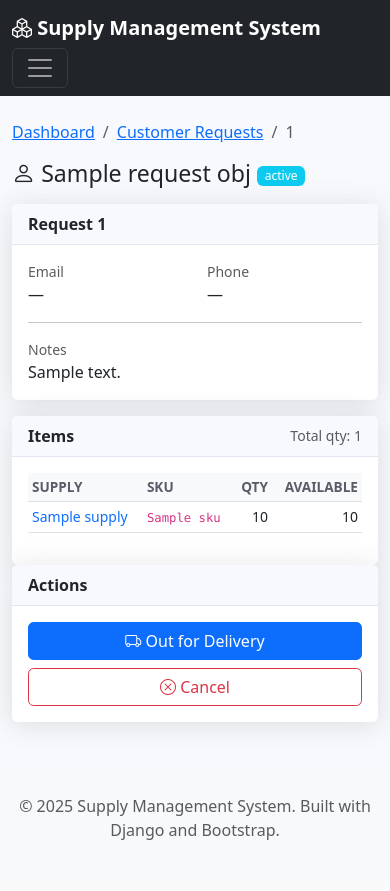
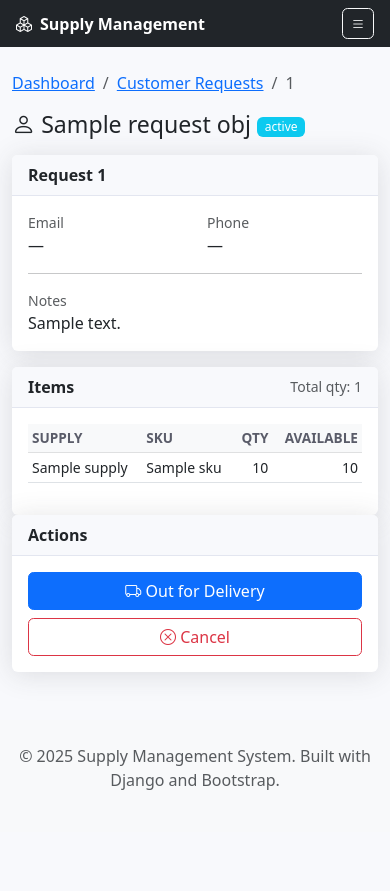
Before and after one commit to bryanmisa/supply_management_system, a Django app: template templates/supplies/customer_portal/request_detail.html in a window 390 px wide. Before the commit the page ends 840 px from the top, so only its background shows below. Run offline with Django 3.2, Linux system fonts and the light colour scheme; the template is opened without the code that fills it: most values are stand-ins (such as "Sample title", 1, 10 or a date in 2020).

Commit message:
Refactors layout for sidebar navigation and role-based access
Improves user experience with a responsive sidebar and mobile offcanvas navigation.
Refines layout and CSS for better role-based menu visibility.
Adjusts supply detail access to restrict by manager role.
Simplifies customer dashboard by removing supply browsing links.
Shows supply detail links only for authorized users in request details.

```diff
--- a/static/css/custom.css
+++ b/static/css/custom.css
@@ -199,3 +199,88 @@ footer {
         box-shadow: none !important;
     }
 }
+
+/* Sidebar layout */
+.app {
+    min-height: 100vh;
+}
+
+.sidebar {
+    width: 260px;
+    min-height: 100vh;
+    position: sticky;
+    top: 0;
+}
+
+.sidebar .nav-link {
+    padding: 0.5rem 0.75rem;
+    border-radius: 0.35rem;
+}
+
+.sidebar .nav-link:hover,
+.sidebar .nav-link.active {
+    background: rgba(255,255,255,0.1);
+    color: #fff !important;
+}
+
+.sidebar .sidebar-header {
+    background: rgba(255,255,255,0.05);
+}
+
+.sidebar hr {
+    opacity: 0.15;
+}
+
+.sidebar-account {
+    background: rgba(255,255,255,0.05);
+}
+
+.brand-text,
+.link-text {
+    white-space: nowrap;
+}
+
+/* Mobile header */
+.mobile-header {
+    position: sticky;
+    top: 0;
+    z-index: 1035;
+}
+
+/* Offcanvas adjustments */
+.offcanvas.offcanvas-start {
+    width: 280px;
+}
+
+.offcanvas .offcanvas-header {
+    background: rgba(255,255,255,0.02);
+}
+
+/* Keep .sidebar styles for desktop */
+.sidebar {
+    width: 260px;
+    min-height: 100vh;
+    position: sticky;
+    top: 0;
+}
+
+/* On small screens, stack layout and ensure content is full width */
+@media (max-width: 991.98px) {
+    .app {
+        flex-direction: column;
+    }
+
+    /* Hide desktop sidebar */
+    .sidebar {
+        display: none;
+    }
+
+    .offcanvas {
+        height: 100vh;
+    }
+
+    .brand-text,
+    .link-text {
+        white-space: normal;
+    }
+}
--- a/supplies/views.py
+++ b/supplies/views.py
@@ -210,7 +210,7 @@ def supply_list(request):
     })
 
 
-@login_required
+@manager_required
 def supply_detail(request, supply_id):
     """View supply details and stock movements."""
     supply = get_object_or_404(Supply, id=supply_id)
--- a/templates/base.html
+++ b/templates/base.html
@@ -16,142 +16,128 @@
     {% block extra_css %}{% endblock %}
 </head>
 <body>
-    <!-- Navigation -->
-    <nav class="navbar navbar-expand-lg navbar-dark bg-dark">
-        <div class="container-fluid">
-            <a class="navbar-brand" href="{% url 'dashboard' %}">
-                <i class="bi bi-boxes"></i>
-                Supply Management System
+    <!-- Mobile header / hamburger (visible < lg) -->
+    <div class="mobile-header d-lg-none bg-dark text-white">
+        <div class="d-flex justify-content-between align-items-center px-3 py-2">
+            <a class="text-white text-decoration-none fw-bold" href="{% url 'dashboard' %}">
+                <i class="bi bi-boxes me-2"></i>Supply Management
             </a>
+            <button class="btn btn-outline-light btn-sm" type="button" data-bs-toggle="offcanvas" data-bs-target="#mobileSidebar" aria-controls="mobileSidebar">
+                <i class="bi bi-list"></i>
+            </button>
+        </div>
+    </div>
 
-            <button class="navbar-toggler" type="button" data-bs-toggle="collapse" data-bs-target="#navbarNav">
-                <span class="navbar-toggler-icon"></span>
-            </button>
+    <div class="app d-flex">
+        <!-- Desktop Sidebar (hidden on small screens) -->
+        <nav class="sidebar bg-dark text-white d-none d-lg-flex flex-column">
+            <div class="sidebar-header px-3 py-3">
+                <a class="sidebar-brand d-flex align-items-center text-decoration-none text-white" href="{% url 'dashboard' %}">
+                    <i class="bi bi-boxes me-2"></i>
+                    <span class="brand-text">Supply Management System</span>
+                </a>
+            </div>
+            <hr class="text-secondary my-0">
+            <div class="sidebar-scroll flex-grow-1">
+                <ul class="nav flex-column px-2 py-2">
+                    {% if request.user.is_authenticated %}
+                        {% if request.user.is_superuser or request.user.profile.is_manager %}
+                            <li class="nav-item text-uppercase small text-secondary px-2 mt-2 mb-1">Manager</li>
+                            <li class="nav-item">
+                                <a class="nav-link text-white-50 d-flex align-items-center" href="{% url 'manager_dashboard' %}">
+                                    <i class="bi bi-speedometer2 me-2"></i><span class="link-text">Dashboard</span>
+                                </a>
+                            </li>
 
-            <div class="collapse navbar-collapse" id="navbarNav">
-                <ul class="navbar-nav me-auto">
-                    {% if request.user.is_authenticated %}
-                        <!-- Dashboard Link for Managers and Superusers -->
-                        {% if request.user.is_superuser or request.user.profile.is_manager %}
+                            <li class="nav-item text-uppercase small text-secondary px-2 mt-3 mb-1">Supplies</li>
                             <li class="nav-item">
-                                <a class="nav-link {% if request.resolver_match.url_name == 'manager_dashboard' %}active{% endif %}"
-                                   href="{% url 'manager_dashboard' %}">
-                                    <i class="bi bi-speedometer2"></i> Dashboard
+                                <a class="nav-link text-white-50 d-flex align-items-center" href="{% url 'supply_list' %}">
+                                    <i class="bi bi-box-seam me-2"></i><span class="link-text">All Supplies</span>
+                                </a>
+                            </li>
+                            <li class="nav-item">
+                                <a class="nav-link text-white-50 d-flex align-items-center" href="{% url 'supply_create' %}">
+                                    <i class="bi bi-plus-circle me-2"></i><span class="link-text">Add New Supply</span>
+                                </a>
+                            </li>
+                            <li class="nav-item">
+                                <a class="nav-link text-white-50 d-flex align-items-center" href="{% url 'low_stock_report' %}">
+                                    <i class="bi bi-exclamation-triangle me-2"></i><span class="link-text">Low Stock Report</span>
+                                </a>
+                            </li>
+
+                            <!-- categories / suppliers / orders (keep existing links) -->
+                        {% endif %}
+
+                        {% if request.user.is_superuser or request.user.profile.is_customer %}
+                            <li class="nav-item text-uppercase small text-secondary px-2 mt-4 mb-1">Customer</li>
+                            <li class="nav-item">
+                                <a class="nav-link text-white-50 d-flex align-items-center" href="{% url 'customer_request_create' %}">
+                                    <i class="bi bi-bag-plus me-2"></i><span class="link-text">New Request</span>
+                                </a>
+                            </li>
+                            <li class="nav-item">
+                                <a class="nav-link text-white-50 d-flex align-items-center" href="{% url 'customer_my_requests' %}">
+                                    <i class="bi bi-list-check me-2"></i><span class="link-text">My Requests</span>
                                 </a>
                             </li>
                         {% endif %}
-                    {% endif %}
-
-                    {% if request.user.is_authenticated %}
-                        <!-- Manager Navigation (for Managers and Superusers) -->
-                        {% if request.user.is_superuser or request.user.profile.is_manager %}
-                            <li class="nav-item dropdown">
-                                <a class="nav-link dropdown-toggle" href="#" role="button" data-bs-toggle="dropdown">
-                                    <i class="bi bi-box-seam"></i> Supplies
-                                </a>
-                                <ul class="dropdown-menu">
-                                    <li><a class="dropdown-item" href="{% url 'supply_list' %}">All Supplies</a></li>
-                                    <li><a class="dropdown-item" href="{% url 'supply_create' %}">Add New Supply</a></li>
-                                    <li><hr class="dropdown-divider"></li>
-                                    <li><a class="dropdown-item" href="{% url 'low_stock_report' %}">Low Stock Report</a></li>
-                                    <li><a class="dropdown-item" href="{% url 'customer_request_list' %}">Customer Requests</a></li>
-                                </ul>
-                            </li>
-                            <li class="nav-item dropdown">
-                                <a class="nav-link dropdown-toggle" href="#" role="button" data-bs-toggle="dropdown">
-                                    <i class="bi bi-tags"></i> Categories
-                                </a>
-                                <ul class="dropdown-menu">
-                                    <li><a class="dropdown-item" href="{% url 'category_list' %}">All Categories</a></li>
-                                    <li><a class="dropdown-item" href="{% url 'category_create' %}">Add New Category</a></li>
-                                </ul>
-                            </li>
-                            <li class="nav-item dropdown">
-                                <a class="nav-link dropdown-toggle" href="#" role="button" data-bs-toggle="dropdown">
-                                    <i class="bi bi-truck"></i> Suppliers
-                                </a>
-                                <ul class="dropdown-menu">
-                                    <li><a class="dropdown-item" href="{% url 'supplier_list' %}">All Suppliers</a></li>
-                                    <li><a class="dropdown-item" href="{% url 'supplier_create' %}">Add New Supplier</a></li>
-                                </ul>
-                            </li>
-                            <li class="nav-item dropdown">
-                                <a class="nav-link dropdown-toggle" href="#" role="button" data-bs-toggle="dropdown">
-                                    <i class="bi bi-cart"></i> Purchase Orders
-                                </a>
-                                <ul class="dropdown-menu">
-                                    <li><a class="dropdown-item" href="{% url 'purchase_order_list' %}">All Orders</a></li>
-                                    <li><a class="dropdown-item" href="{% url 'purchase_order_create' %}">Create New Order</a></li>
-                                    <li><hr class="dropdown-divider"></li>
-                                    <li><a class="dropdown-item" href="{% url 'purchase_order_list' %}?status=PENDING">Pending Orders</a></li>
-                                    <li><a class="dropdown-item" href="{% url 'purchase_order_list' %}?status=SENT">Sent Orders</a></li>
-                                </ul>
-                            </li>
-                        {% endif %}
-
-                        <!-- Customer Navigation (for Customers and Superusers) -->
-                        {% if request.user.is_superuser or request.user.profile.is_customer %}
-                            <li class="nav-item">
-                                <a class="nav-link" href="{% url 'supply_list' %}">
-                                    <i class="bi bi-box-seam"></i> View Supplies
-                                </a>
-                            </li>
-                            <li class="nav-item dropdown">
-                                <a class="nav-link dropdown-toggle" href="#" role="button" data-bs-toggle="dropdown">
-                                    <i class="bi bi-bag"></i> My Requests
-                                </a>
-                                <ul class="dropdown-menu">
-                                    <li><a class="dropdown-item" href="{% url 'customer_request_create' %}">New Request</a></li>
-                                    <li><a class="dropdown-item" href="{% url 'customer_my_requests' %}">View All Requests</a></li>
-                                </ul>
-                            </li>
-                        {% endif %}
-                    {% endif %}
-                </ul>
-
-                <!-- User Account Section -->
-                <ul class="navbar-nav ms-auto">
-                    {% if request.user.is_authenticated %}
-                        <li class="nav-item dropdown">
-                            <a class="nav-link dropdown-toggle" href="#" role="button" data-bs-toggle="dropdown">
-                                <i class="bi bi-person-circle"></i>
-                                {{ request.user.get_full_name|default:request.user.username }}
-                                {% if request.user.is_superuser %}
-                                    <span class="badge bg-danger">Admin</span>
-                                {% else %}
-                                    <span class="badge bg-secondary">{{ request.user.profile.get_role_display }}</span>
-                                {% endif %}
-                            </a>
-                            <ul class="dropdown-menu">
-                                {% if request.user.is_superuser %}
-                                    <li><a class="dropdown-item" href="/admin/" target="_blank">
-                                        <i class="bi bi-gear"></i> Django Admin
-                                    </a></li>
-                                    <li><hr class="dropdown-divider"></li>
-                                {% endif %}
-                                <li><a class="dropdown-item" href="{% url 'logout' %}">
-                                    <i class="bi bi-box-arrow-right"></i> Sign out
-                                </a></li>
-                            </ul>
-                        </li>
                     {% else %}
                         <li class="nav-item">
-                            <a class="nav-link" href="{% url 'login' %}">
-                                <i class="bi bi-box-arrow-in-right"></i> Sign in
-                            </a>
-                        </li>
-                        <li class="nav-item">
-                            <a class="nav-link" href="{% url 'register' %}">
-                                <i class="bi bi-person-plus"></i> Register
+                            <a class="nav-link text-white-50 d-flex align-items-center" href="{% url 'login' %}">
+                                <i class="bi bi-box-arrow-in-right me-2"></i><span class="link-text">Sign in</span>
                             </a>
                         </li>
                     {% endif %}
                 </ul>
             </div>
+            {% if request.user.is_authenticated %}
+            <div class="sidebar-account px-3 py-3 border-top border-secondary-subtle">
+                <div class="small mb-1 text-secondary">Signed in as</div>
+                <div class="fw-semibold">
+                    {{ request.user.get_full_name|default:request.user.username }}
+                    {% if request.user.is_superuser %}
+                        <span class="badge bg-danger ms-2">Admin</span>
+                    {% else %}
+                        <span class="badge bg-secondary ms-2">{{ request.user.profile.get_role_display }}</span>
+                    {% endif %}
                 </div>
+                {% if request.user.is_superuser %}
+                    <div class="mt-2">
+                        <a class="text-decoration-none text-white-50 d-flex align-items-center" href="/admin/" target="_blank">
+                            <i class="bi bi-gear me-2"></i><span class="link-text">Django Admin</span>
+                        </a>
+                    </div>
+                {% endif %}
+                <div class="mt-2">
+                    <a class="text-decoration-none text-white d-flex align-items-center" href="{% url 'logout' %}">
+                        <i class="bi bi-box-arrow-right me-2"></i><span class="link-text">Sign out</span>
+                    </a>
+                </div>
+            </div>
+            {% endif %}
         </nav>
 
-    <!-- Main Content -->
+        <!-- Mobile Offcanvas Sidebar -->
+        <div class="offcanvas offcanvas-start bg-dark text-white d-lg-none" tabindex="-1" id="mobileSidebar" aria-labelledby="mobileSidebarLabel">
+            <div class="offcanvas-header border-bottom border-secondary-subtle">
+                <h5 class="offcanvas-title text-white" id="mobileSidebarLabel"><i class="bi bi-boxes me-2"></i>Supply Management</h5>
+                <button type="button" class="btn-close btn-close-white" data-bs-dismiss="offcanvas" aria-label="Close"></button>
+            </div>
+            <div class="offcanvas-body p-0">
+                <div class="sidebar-scroll p-2">
+                    {% include 'partials/sidebar_nav.html' %}
+                </div>
+                {% if request.user.is_authenticated %}
+                <div class="sidebar-account px-3 py-3 border-top border-secondary-subtle mt-auto">
+                    {% include 'partials/sidebar_account.html' %}
+                </div>
+                {% endif %}
+            </div>
+        </div>
+
+        <!-- Main content -->
+        <main class="content flex-grow-1">
             <div class="container-fluid mt-4">
                 <!-- Messages -->
                 {% if messages %}
@@ -169,13 +155,14 @@
                 <!-- Page Content -->
                 {% block content %}{% endblock %}
             </div>
-
             <!-- Footer -->
             <footer class="bg-light text-center text-muted py-4 mt-5">
                 <div class="container">
                     <p>&copy; 2025 Supply Management System. Built with Django and Bootstrap.</p>
                 </div>
             </footer>
+        </main>
+    </div>
 
     <!-- Bootstrap JS -->
     <script src="https://cdn.jsdelivr.net/npm/bootstrap@5.3.0/dist/js/bootstrap.bundle.min.js"></script>
--- /dev/null
+++ b/templates/partials/sidebar_nav.html
@@ -0,0 +1,108 @@
+{# Sidebar navigation partial - role-based links #}
+<ul class="nav flex-column px-2 py-2">
+    {% if request.user.is_authenticated %}
+        {% if request.user.is_superuser or request.user.profile.is_manager %}
+            <li class="nav-item text-uppercase small text-secondary px-2 mt-2 mb-1">Manager</li>
+            <li class="nav-item">
+                <a class="nav-link text-white-50 d-flex align-items-center" href="{% url 'manager_dashboard' %}">
+                    <i class="bi bi-speedometer2 me-2"></i><span class="link-text">Dashboard</span>
+                </a>
+            </li>
+
+            <li class="nav-item text-uppercase small text-secondary px-2 mt-3 mb-1">Supplies</li>
+            <li class="nav-item">
+                <a class="nav-link text-white-50 d-flex align-items-center" href="{% url 'supply_list' %}">
+                    <i class="bi bi-box-seam me-2"></i><span class="link-text">All Supplies</span>
+                </a>
+            </li>
+            <li class="nav-item">
+                <a class="nav-link text-white-50 d-flex align-items-center" href="{% url 'supply_create' %}">
+                    <i class="bi bi-plus-circle me-2"></i><span class="link-text">Add New Supply</span>
+                </a>
+            </li>
+            <li class="nav-item">
+                <a class="nav-link text-white-50 d-flex align-items-center" href="{% url 'low_stock_report' %}">
+                    <i class="bi bi-exclamation-triangle me-2"></i><span class="link-text">Low Stock Report</span>
+                </a>
+            </li>
+            <li class="nav-item">
+                <a class="nav-link text-white-50 d-flex align-items-center" href="{% url 'customer_request_list' %}">
+                    <i class="bi bi-people me-2"></i><span class="link-text">Customer Requests</span>
+                </a>
+            </li>
+
+            <li class="nav-item text-uppercase small text-secondary px-2 mt-3 mb-1">Categories</li>
+            <li class="nav-item">
+                <a class="nav-link text-white-50 d-flex align-items-center" href="{% url 'category_list' %}">
+                    <i class="bi bi-tags me-2"></i><span class="link-text">All Categories</span>
+                </a>
+            </li>
+            <li class="nav-item">
+                <a class="nav-link text-white-50 d-flex align-items-center" href="{% url 'category_create' %}">
+                    <i class="bi bi-plus-circle me-2"></i><span class="link-text">Add New Category</span>
+                </a>
+            </li>
+
+            <li class="nav-item text-uppercase small text-secondary px-2 mt-3 mb-1">Suppliers</li>
+            <li class="nav-item">
+                <a class="nav-link text-white-50 d-flex align-items-center" href="{% url 'supplier_list' %}">
+                    <i class="bi bi-truck me-2"></i><span class="link-text">All Suppliers</span>
+                </a>
+            </li>
+            <li class="nav-item">
+                <a class="nav-link text-white-50 d-flex align-items-center" href="{% url 'supplier_create' %}">
+                    <i class="bi bi-plus-circle me-2"></i><span class="link-text">Add New Supplier</span>
+                </a>
+            </li>
+
+            <li class="nav-item text-uppercase small text-secondary px-2 mt-3 mb-1">Purchase Orders</li>
+            <li class="nav-item">
+                <a class="nav-link text-white-50 d-flex align-items-center" href="{% url 'purchase_order_list' %}">
+                    <i class="bi bi-cart me-2"></i><span class="link-text">All Orders</span>
+                </a>
+            </li>
+            <li class="nav-item">
+                <a class="nav-link text-white-50 d-flex align-items-center" href="{% url 'purchase_order_create' %}">
+                    <i class="bi bi-plus-circle me-2"></i><span class="link-text">Create New Order</span>
+                </a>
+            </li>
+            <li class="nav-item ms-4">
+                <a class="nav-link text-white-50 d-flex align-items-center" href="{% url 'purchase_order_list' %}?status=PENDING">
+                    <i class="bi bi-clock me-2"></i><span class="link-text">Pending Orders</span>
+                </a>
+            </li>
+            <li class="nav-item ms-4">
+                <a class="nav-link text-white-50 d-flex align-items-center" href="{% url 'purchase_order_list' %}?status=SENT">
+                    <i class="bi bi-send me-2"></i><span class="link-text">Sent Orders</span>
+                </a>
+            </li>
+        {% endif %}
+
+        <!-- Customer Section (no direct supply list link for customers) -->
+        {% if request.user.is_superuser or request.user.profile.is_customer %}
+            <li class="nav-item text-uppercase small text-secondary px-2 mt-4 mb-1">Customer</li>
+            <li class="nav-item">
+                <a class="nav-link text-white-50 d-flex align-items-center" href="{% url 'customer_request_create' %}">
+                    <i class="bi bi-bag-plus me-2"></i><span class="link-text">New Request</span>
+                </a>
+            </li>
+            <li class="nav-item">
+                <a class="nav-link text-white-50 d-flex align-items-center" href="{% url 'customer_my_requests' %}">
+                    <i class="bi bi-list-check me-2"></i><span class="link-text">My Requests</span>
+                </a>
+            </li>
+        {% endif %}
+    {% else %}
+        <!-- Public -->
+        <li class="nav-item">
+            <a class="nav-link text-white-50 d-flex align-items-center" href="{% url 'login' %}">
+                <i class="bi bi-box-arrow-in-right me-2"></i><span class="link-text">Sign in</span>
+            </a>
+        </li>
+        <li class="nav-item">
+            <a class="nav-link text-white-50 d-flex align-items-center" href="{% url 'register' %}">
+                <i class="bi bi-person-plus me-2"></i><span class="link-text">Register</span>
+            </a>
+        </li>
+    {% endif %}
+</ul>
--- a/templates/supplies/customer_portal/request_detail.html
+++ b/templates/supplies/customer_portal/request_detail.html
@@ -65,8 +65,14 @@
               <tbody>
                 {% for it in request_obj.items.all %}
                   <tr>
-                    <td><a class="text-decoration-none" href="{% url 'supply_detail' it.supply.id %}">{{ it.supply.name }}</a></td>
-                    <td><code>{{ it.supply.sku }}</code></td>
+                    <td>
+                      {% if request.user.is_superuser or request.user.profile.is_manager %}
+                        <a class="text-decoration-none" href="{% url 'supply_detail' it.supply.id %}">{{ it.supply.name }}</a>
+                      {% else %}
+                        {{ it.supply.name }}
+                      {% endif %}
+                    </td>
+                    <td>{{ it.supply.sku }}</td>
                     <td class="text-end">{{ it.quantity_requested }}</td>
                     <td class="text-end">{{ it.supply.current_stock }}</td>
                   </tr>
```
Also changed, not shown: templates/partials/sidebar_account.html (added, +22 -0 lines), templates/supplies/customer_dashboard.html (+1 -19 lines), db.sqlite3. Lines whose indentation alone changed are shown as unchanged.
